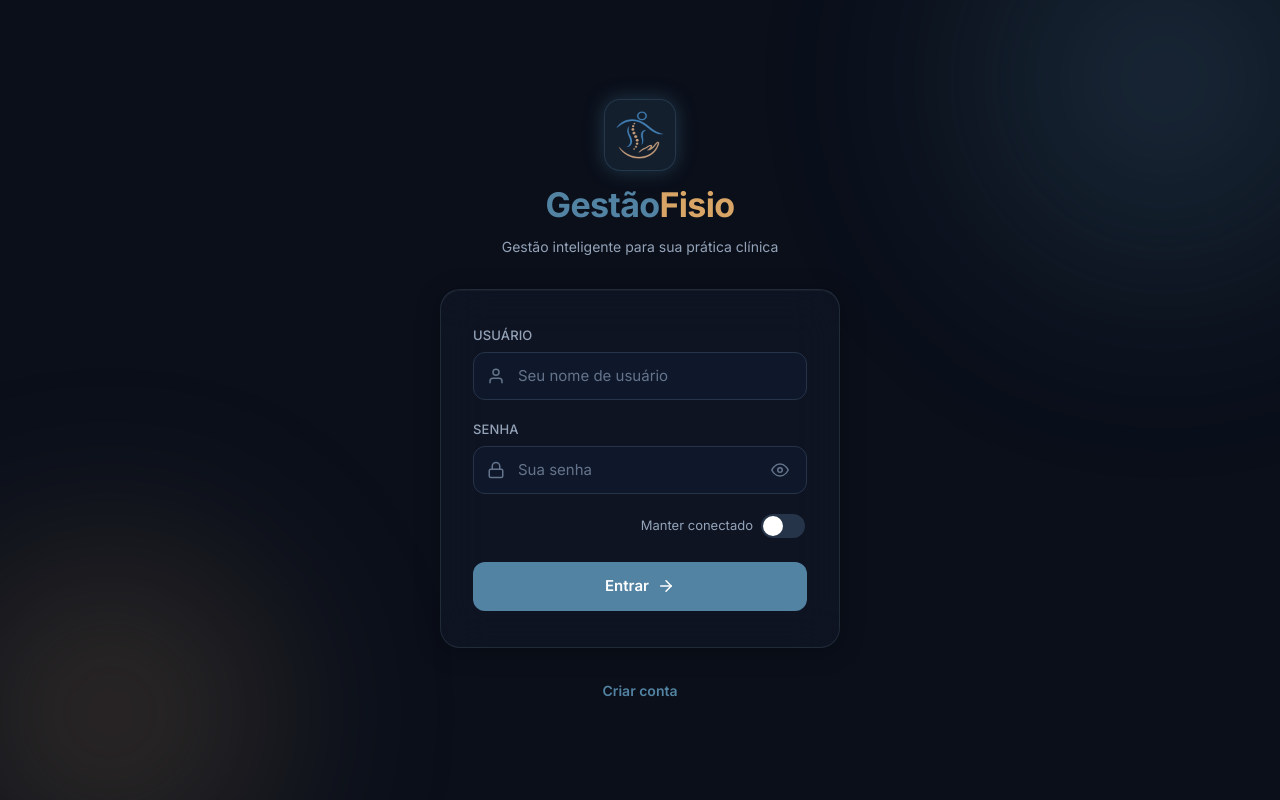
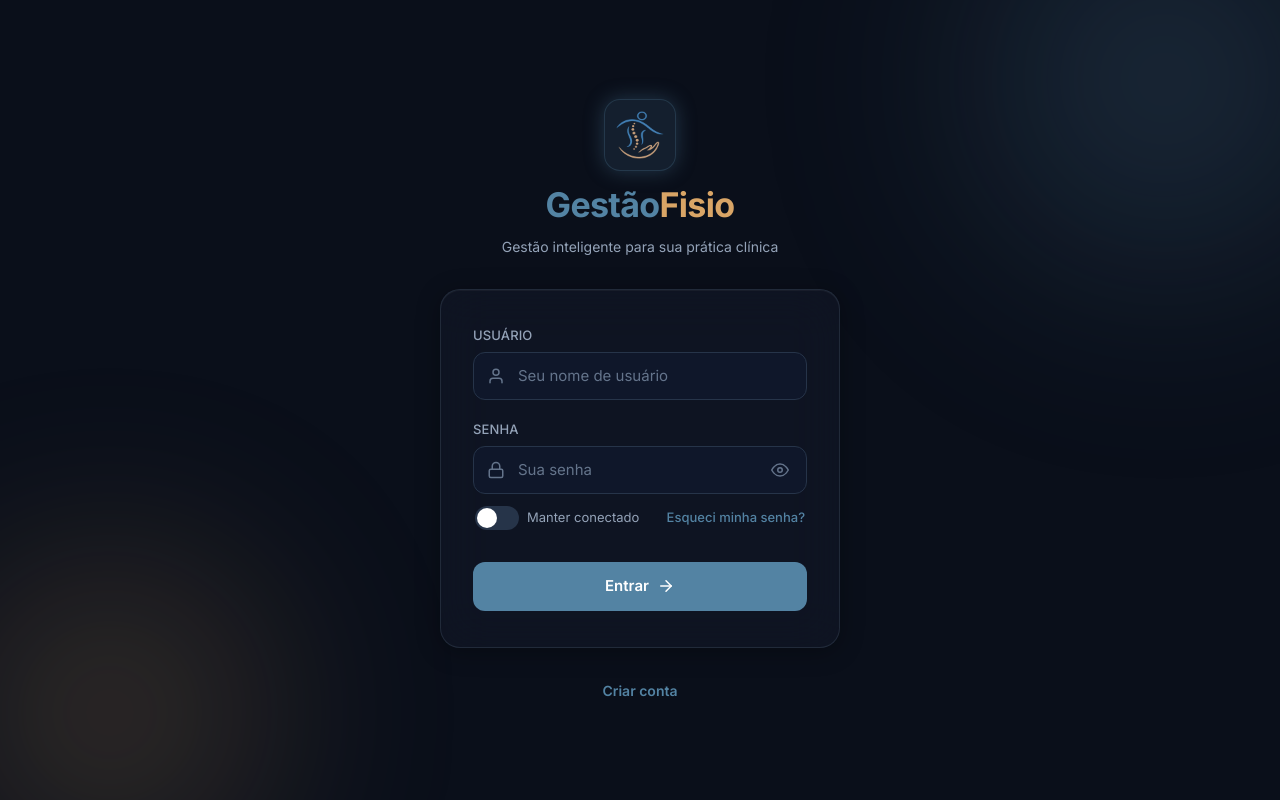
Before and after one commit to giovanigerci/gestao-fisio-frontend, an Angular app: page /login in a window 1280 px wide. Built offline with nearby package versions, Linux system fonts and the light colour scheme; no server answers.

Commit message:
feat: layout de opcoes e notificacao de senha redefinida

```diff
--- a/src/app/pages/login/login.css
+++ b/src/app/pages/login/login.css
@@ -225,14 +225,35 @@
   height: 18px;
 }
 
+/* ─── Extra Options Row ─── */
+.login-options-row {
+  display: flex;
+  align-items: center;
+  justify-content: space-between;
+  margin-top: -8px;
+  margin-bottom: 8px;
+  padding: 0 2px;
+}
+
+.login-forgot-link {
+  font-size: 0.8125rem;
+  color: var(--color-primary);
+  text-decoration: none;
+  font-weight: 500;
+  transition: color var(--transition-fast, 0.15s);
+}
+
+.login-forgot-link:hover {
+  color: var(--color-primary-hover, #467192);
+  text-decoration: underline;
+}
+
 /* ─── Toggle Row (compact, inline) ─── */
 .login-toggle-row {
   display: flex;
   align-items: center;
-  justify-content: flex-end;
   gap: 8px;
   cursor: pointer;
-  padding: 0 2px;
 }
 
 .login-toggle-label {
--- a/src/app/pages/login/login.html
+++ b/src/app/pages/login/login.html
@@ -68,12 +68,18 @@
           </div>
         </div>
 
-        <!-- Manter Conectado -->
-        <div class="login-toggle-row" (click)="manterConectado.set(!manterConectado())">
-          <span class="login-toggle-label">Manter conectado</span>
-          <div class="toggle-track" [class.active]="manterConectado()">
-            <div class="toggle-thumb"></div>
+        <!-- Opções Extras -->
+        <div class="login-options-row">
+          <!-- Manter Conectado -->
+          <div class="login-toggle-row" (click)="manterConectado.set(!manterConectado())">
+            <div class="toggle-track" [class.active]="manterConectado()">
+              <div class="toggle-thumb"></div>
+            </div>
+            <span class="login-toggle-label">Manter conectado</span>
           </div>
+
+          <!-- Esqueci a senha link -->
+          <a routerLink="/esqueci-senha" class="login-forgot-link">Esqueci minha senha?</a>
         </div>
 
         <!-- Success Message -->
--- a/src/app/pages/login/login.ts
+++ b/src/app/pages/login/login.ts
@@ -28,6 +28,8 @@ export class Login implements OnInit {
 
     if (params.get('mensagem') === 'conta-criada') {
       this.mensagemSucesso.set('Conta criada com sucesso! Faça login para continuar.');
+    } else if (params.get('mensagem') === 'senha-redefinida') {
+      this.mensagemSucesso.set('Senha redefinida com sucesso! Faça login com a nova senha.');
     }
 
     const usernameParam = params.get('username');
```
